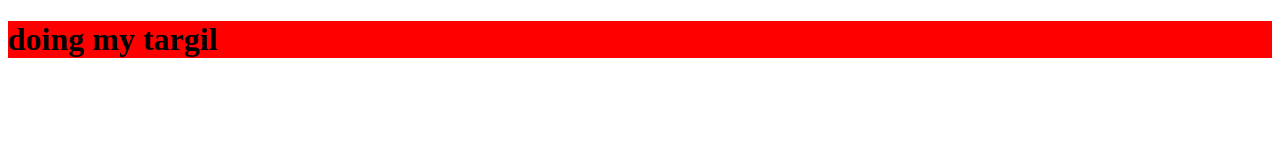
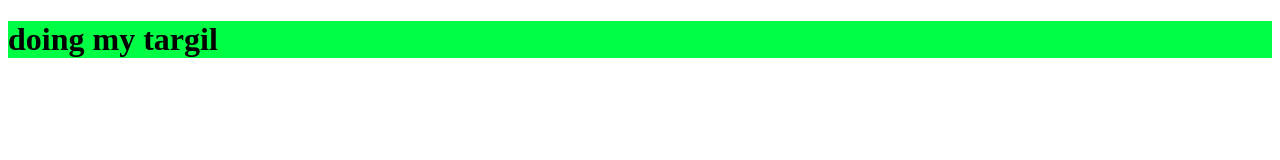
Before and after one commit to IrisBo/test0001, a plain HTML site: page index.html in a window 1280 px wide. Drawn offline with Linux system fonts and the light colour scheme.

Commit message:
changed bg color to green

```diff
--- a/index.html
+++ b/index.html
@@ -6,7 +6,7 @@
     <title>Document</title>
     <style>
 
-        h1 {background-color: red;}
+        h1 {background-color: rgb(0, 255, 68);}
     </style>
 </head>
 <body>
```
